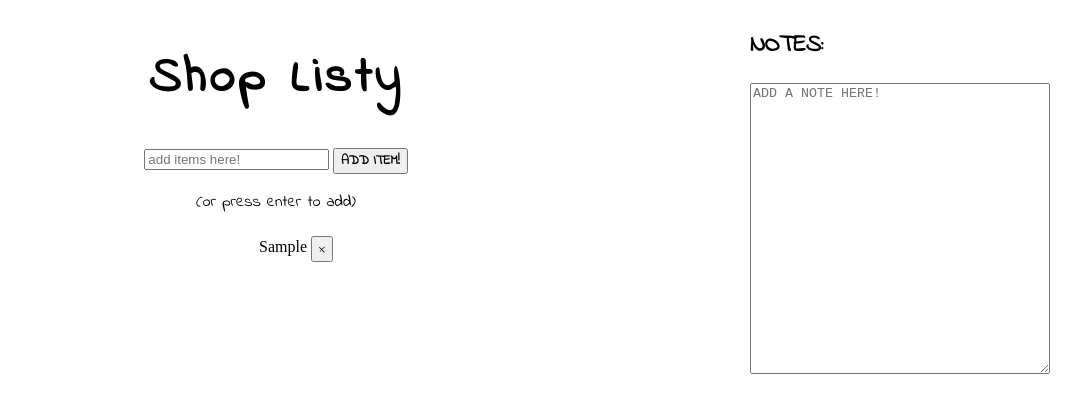
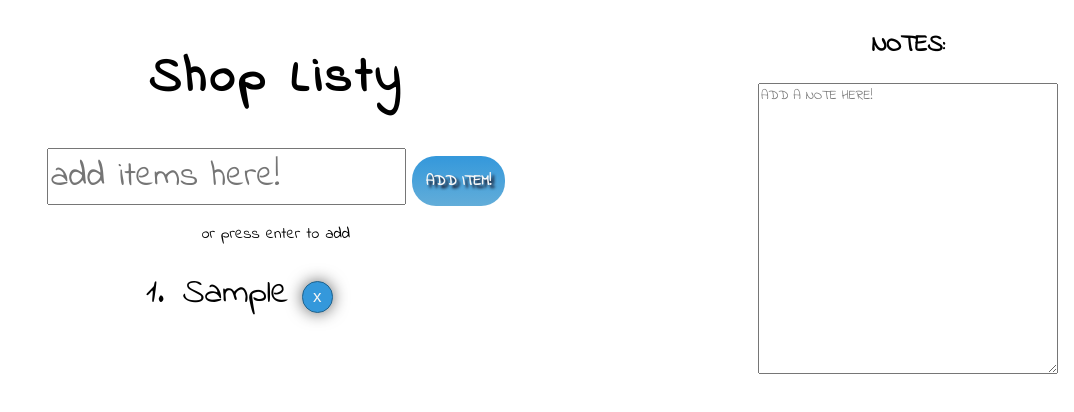
Before and after one commit to andrewgitrich/shopping-list, a plain HTML site: page index.html in a window 1280 px wide. Both pictures are taken after typing "Sample" into the empty fields and a click on the button "ADD ITEM!". Shown: the whole page, without its empty margins (206-1280 px from the left). Drawn offline with nearby package versions, Linux system fonts and the light colour scheme.

Commit message:
refined code, added button style

```diff
--- a/app.js
+++ b/app.js
@@ -1,37 +1,13 @@
 $(document).ready(function(){
-// $('#add').click(function(){
-//     var text = $('input').val() + '  <button>x</button>';
-//     if(text.length){
-//         $('<li />', {html: text}).appendTo('ol.shoppinglist');
-//     }
-//     // clears the input field when add button clicked
-//     $("input").val("");
-// });
 
-
-// // this removes the added list item by clicking the x
-// $('ol').on('click','button' , function(el){
-//     $(this).parent().remove();
-// });
-
-
-// // trying to line-through when li is clicked NOT WORKING
-//  $("li").click(function() {
-//         $(this).toggleClass(".test");
-//     });
-
-/*features i want to add
-1.enter adds text to list from imput field
-2. dropdown menu for general items
-3. line-through when a li is clicked,
-and remved when clicked again
-*/
+	//click button, add input to list
 	$('#add').click(function() {
-   $('ol').append('<li>' + $('input').val() + '   <button>x</button></li>');
+	   $('ol').append('<li>' + $('input').val() + '   <button id="remove" >x</button></li>');
 	   $("input").val("");
 	});
 
 
+	//click the x to remove
 	$('ol').on('click', 'button', function() {
 	   $(this).parent().remove();
 	});
@@ -40,13 +16,13 @@ $('ol').on('click', 'button', function() {
 	// click on li to create a line through
 	$("ol").on("click", "li", function() {
 	  $(this).toggleClass("test");
+	});
 
-});
 
 	// add txt to input press enter to add to list
 	$("input").on("keypress",function(event){
 	    if(event.which === 13){
-  $('ol').append('<li>' + $('input').val() + '   <button>x</button></li>');
+	  		$('ol').append('<li>' + $('input').val() + '   <button id="remove" >x</button></li>');
 	   		$("input").val("");
 	  		$("p").remove();
 	  	}
--- a/index.html
+++ b/index.html
@@ -1,25 +1,29 @@
 <!DOCTYPE html>
 <html>
 <head>
+	<meta charset="utf-8">
 	<title>Shop listy</title>
-	<script   src="https://code.jquery.com/jquery-3.0.0.min.js"   integrity="sha256-JmvOoLtYsmqlsWxa7mDSLMwa6dZ9rrIdtrrVYRnDRH0="   crossorigin="anonymous"></script>
-	<script src="app.js"></script>
 	<link href='https://fonts.googleapis.com/css?family=Indie+Flower' rel='stylesheet' type='text/css'>
 	<link rel="stylesheet" type="text/css" href="style.css">
 </head>
 	<body>
 
-<div class="row">
+
 			<div class="list">
 				<h1>Shop Listy</h1>
 				<input placeholder="add items here!"/>
 				<button type=reset id="add"><b>ADD ITEM!</b></button>
-		<p>(or press enter to add)</p>
-		<ol class="shoppinglist" style="list-style-type:none"></ol>
+				<p> or press enter to add </p>
+				<ol class="shoppinglist"></ol>
 			</div>
+
+
 			<div class="notes">
 				<H2>NOTES:</H2>
 				<textarea placeholder="ADD A NOTE HERE!"></textarea>
+			</div>
 
+		<script src="https://ajax.googleapis.com/ajax/libs/jquery/3.1.1/jquery.min.js"></script>
+		<script src="app.js"></script>
 	</body>
 </html>
--- a/style.css
+++ b/style.css
@@ -1,48 +1,101 @@
-
-
-.row{
-	width: 100%;
-	display: flex;
-
+*{
+	font-family: 'Indie Flower', cursive, sans-serif;
 }
 
 
 .list{
+	float: left;
 	text-align:center;
 	width: 75%;
 }
 
 
 .notes{
+	float: right;
 	height:300px;
+	text-align: center;
 	width:25%;
 }
 
+
 textarea{
+	height:95% ;
 	width:93%;
-	height:95% ;
 }
 
 
 ol{
+
+	margin: 17px auto;
 	width: 25%;
-	margin: 17px auto;
-}
-
-li{
-padding: 5px;
 }
 
 
-.test{
-    text-decoration: line-through;
+li{
+	font-size: 35px;
+	padding: 5px;
+	text-align: left;
 }
 
-h1, h2, button, p{
-	font-family: 'Indie Flower', cursive, sans-serif;
+
+input{
+
+	font-size: 35px;
 }
 
+
 h1{
-font-size: 50px;
-letter-spacing: 4px;
+	font-size: 50px;
+	letter-spacing: 4px;
 }
+
+#add {
+  background: #3498db;
+  background-image: -webkit-linear-gradient(top, #3498db, #62add9);
+  background-image: -moz-linear-gradient(top, #3498db, #62add9);
+  background-image: -ms-linear-gradient(top, #3498db, #62add9);
+  background-image: -o-linear-gradient(top, #3498db, #62add9);
+  background-image: linear-gradient(to bottom, #3498db, #62add9);
+  -webkit-border-radius: 24;
+  -moz-border-radius: 24;
+  border-radius: 24px;
+  text-shadow: 3px 3px 3px #0f010f;
+  font-family: Arial;
+  color: #f7f7f7;
+  font-size: 15px;
+  padding: 14px 14px 14px 14px;
+  border: solid #1f628d 0px;
+  text-decoration: none;
+}
+
+#add:hover {
+  background: #2e739e;
+  text-decoration: none;
+}
+
+#remove{
+  background: #3498db;
+  background-image: -webkit-linear-gradient(top, #3498db, #62add9);
+  background-image: -moz-linear-gradient(top, #3498db, #62add9);
+  background-image: -ms-linear-gradient(top, #3498db, #62add9);
+  background-image: -o-linear-gradient(top, #3498db, #62add9);
+  background-image: linear-gradient(to bottom, #3498db, #62add9);
+  -webkit-border-radius: 16;
+  -moz-border-radius: 16;
+  border-radius: 16px;
+  -webkit-box-shadow: 0px 0px 16px #666666;
+  -moz-box-shadow: 0px 0px 16px #666666;
+  box-shadow: 0px 0px 16px #666666;
+  font-family: Arial;
+  color: #f7f7f7;
+  font-size: 17px;
+  background: #3498db;
+  padding: 5px 10px 5px 10px;
+  border: solid #1f628d 1px;
+  text-decoration: none;
+}
+
+#remove:hover {
+  background: #2e739e;
+  text-decoration: none;
+}
```
Lines whose indentation alone changed are shown as unchanged.
